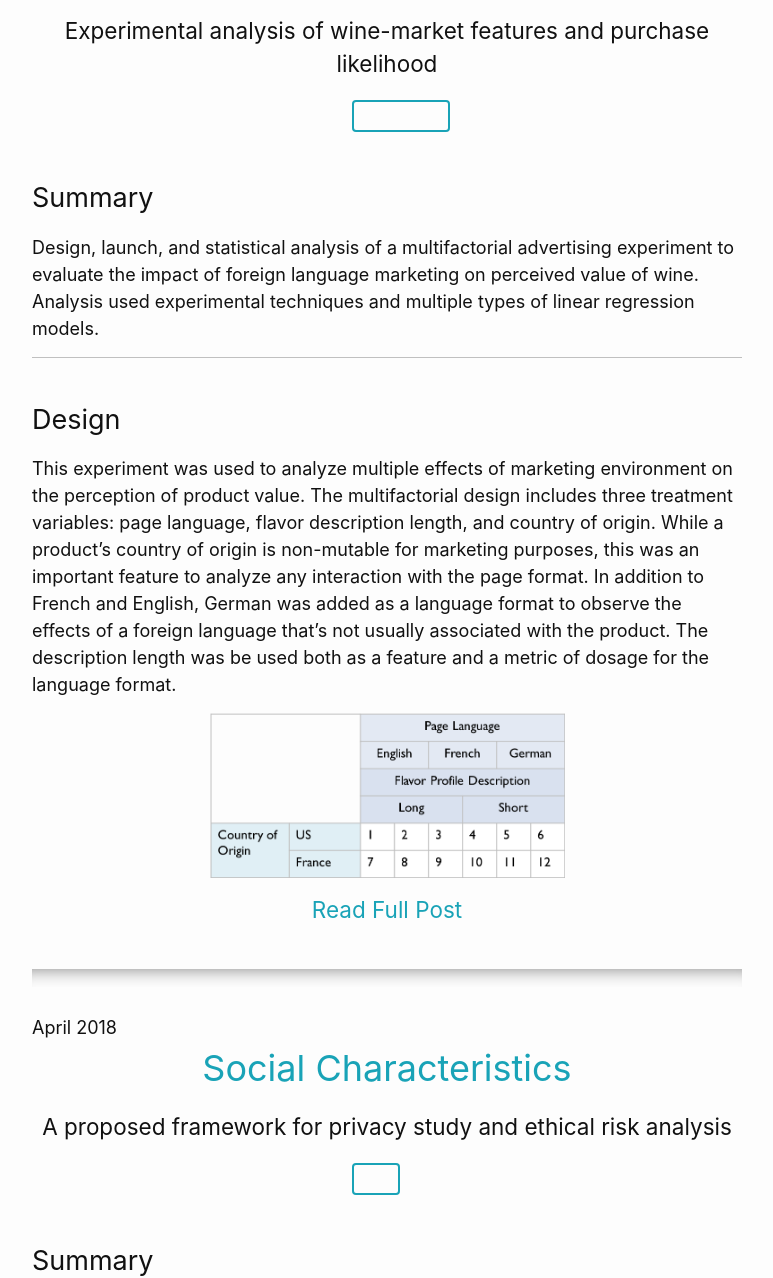
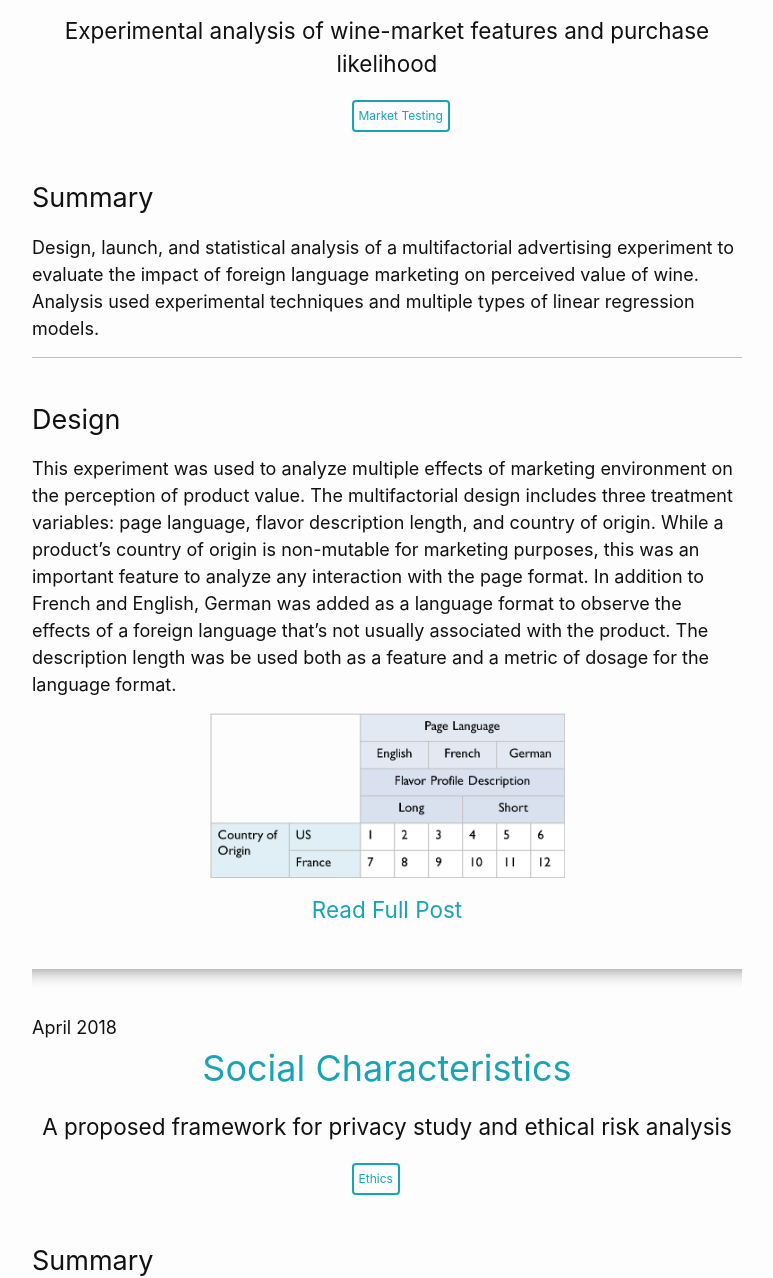
Before and after one commit to cswavola/cswavola.github.io, a Jekyll site: the page built from index.md, in a window 1280 px wide. Shown: the part 1357-2635 px from the top of the page, without its empty margins (268-1041 px from the left). Built offline with Jekyll 4.4.1, drawn with Linux system fonts in a browser that asks for light colours; nearby versions of some CDN libraries.

Commit message:
fix non-visit link color

```diff
--- a/_sass/minima/_base.scss
+++ b/_sass/minima/_base.scss
@@ -129,7 +129,7 @@ a {
   border: 2px solid lighten($brand-color,15%);
   display: inline-block;
   padding: 5px 5px;
-  color: $header-color-light;
+  color: lighten($brand-color,15%);
   font-size: 12px;
   border-radius:4px;
   text-align: center;
```
